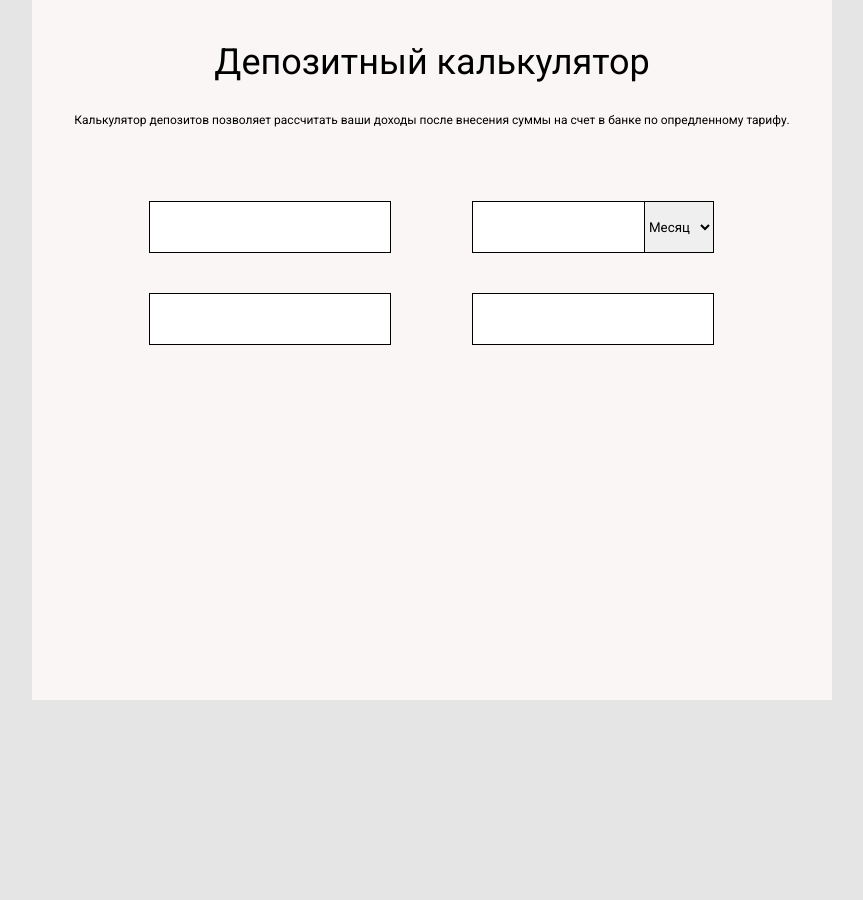
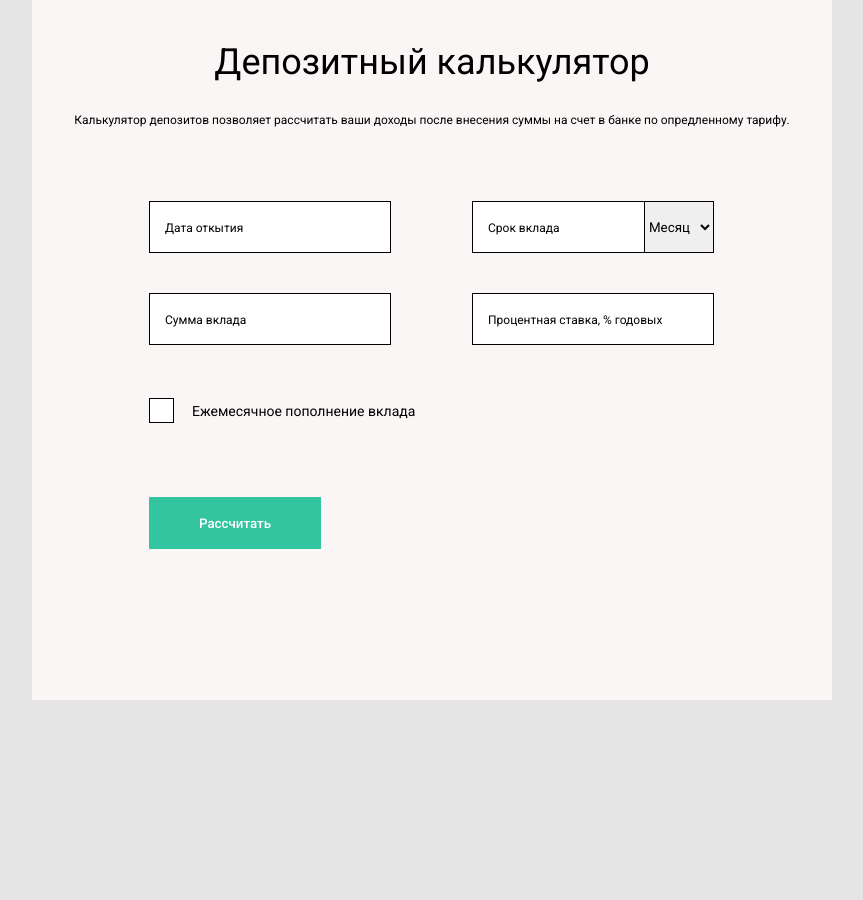
Before and after one commit to Slocksan/IQDevTestTask, a PHP site: page / in a window 1280 px wide. Shown: the part 44-944 px from the top of the page, without its empty margins (208-1071 px from the left). Run offline with PHP 8.4, Linux system fonts and the light colour scheme.

Commit message:
кнопка, чекбокс, тайтлы

```diff
--- a/index.html
+++ b/index.html
@@ -25,7 +25,11 @@
         </div>
         <form>
             <div class="form_row">
+                <div class="input_field">
                     <input id="start_date" class="datepicker-here input" type='text'>
+                    <title>Дата откытия</title>
+                </div>
+                <div class="input_field">
                     <div class="date_input">
                         <input id="date_count" class="input_date_count" type="text">
                         <div class="date_type_select custom-select">
@@ -35,15 +39,37 @@
                             </select>
                         </div>
                     </div>
+                    <title>Срок вклада</title>
+                </div>
             </div>
             <div class="form_row">
+                <div class="input_field">
                     <input id="sum_invest" class="input" type="text">
+                    <title>Сумма вклада</title>
+                </div>
+                <div class="input_field">
                     <input id="percent" class="input" type="text">
+                    <title>Процентная ставка, % годовых</title>
+                </div>
+            </div>
+            <div class="form_row">
+                <div class="monthly_add">
+                    <div id="monthly_add_checkbox" class="monthly_add_checkbox"><div id="ok_ellement"></div></div>
+                    <span class="monthly_add_text">Ежемесячное пополнение вклада</span>
+                </div>
+                <div class="input_field">
+                    <input id="sum_to_add" class="input" type="text">
+                    <title id="sum_to_add_title">Сумма пополнения вклада</title>
+                </div>
+            </div>
+            <div class="form_row">
+                <button type="button" class="to_count_button" >Рассчитать</button>
             </div>
         </form>
     </div>
 
     <script src="assets/js/jquery-3.6.0.min.js"></script>
     <script src="assets/air-datepicker-master/dist/js/datepicker.min.js"></script>
+    <script src="script.js"></script>
 </body>
 </html>
--- /dev/null
+++ b/script.js
@@ -0,0 +1,25 @@
+$( document ).ready(function() {
+    // Появление поля для ввода суммы для ежемесячного пополнения
+    let monthly_checkbox = document.getElementById("monthly_add_checkbox");
+    let monthly_okellement = document.getElementById("ok_ellement");
+    let sum_to_add = document.getElementById("sum_to_add");
+    let sum_to_add_title = document.getElementById("sum_to_add_title");
+
+    monthly_okellement.style.display = "none";
+
+    monthly_checkbox.addEventListener("click", function() {
+        console.log(monthly_okellement.style)
+        if(monthly_okellement.style.display === "none") {
+            monthly_okellement.style.display = "inline-block";
+            sum_to_add.style.display = "inline-block";
+            sum_to_add_title.style.display = "inline-block"
+        }
+        else {
+            monthly_okellement.style.display = "none";
+            sum_to_add.style.display = "none";
+            sum_to_add_title.style.display = "none";
+        }
+    })
+
+
+});
--- a/style.css
+++ b/style.css
@@ -74,32 +74,40 @@ form {
 
 .form_row {
     width: 100%;
+    height: 52px;
     margin-top: 40px;
+}
+
+.form_row:last-child {
+    margin-top: 60px;
 }
 
 .form_row * {
     display: inline-block;
+    vertical-align: middle;
 }
 
-form .input {
+.input {
+    display: inline-block;
     width: 216px;
     height: 30px;
     border: 1px solid #000000;
     padding: 20px 0 0 24px;
+    position: relative;
 }
 
-.form_row .input:first-child {
+.form_row .input_field:first-child {
     margin-right: 78px;
 }
 
-form .input_date_count {
+.input_date_count {
     width: 147px;
     height: 30px;
     border: 1px solid #000000;
     padding: 20px 0 0 24px;
 }
 
-form .input_date_type {
+.input_date_type {
     display: inline-block;
     width: 70px;
     height: 52px;
@@ -108,11 +116,76 @@ form .input_date_type {
     border: 1px solid #000000;
 }
 
-form .date_input {
+.date_input {
     width: 242px;
     height: 52px;
 }
 
-form .date_type_select {
+.date_type_select {
     float: right;
+    cursor: pointer;
 }
+
+.monthly_add {
+    height: 100%;
+    vertical-align: middle;
+    margin-right: 54px;
+}
+
+
+.monthly_add_checkbox {
+    margin-top: 13px;
+    margin-right: 15px;
+    width: 23px;
+    height: 23px;
+
+    cursor: pointer;
+
+    border: 1px solid #000000;
+    background-color: #ffffff;
+}
+
+.monthly_add_text {
+    margin-top: 13px;
+    font-size: 14px;
+}
+
+.to_count_button {
+    width: 172px;
+    height: 52px;
+    background: #33C4A0;
+    border: 1px solid #33C4A0;
+
+    cursor: pointer;
+
+    font-weight: 500;
+    color: #ffffff;
+}
+
+#ok_ellement {
+    border-bottom: 1px solid #000000;
+    border-left: 1px solid #000000;
+    box-sizing: border-box;
+    transform: rotate(-55.3deg);
+
+    display: none;
+
+    margin-left: 4px;
+
+    width: 15.81px;
+    height: 8.6px;
+}
+
+#sum_to_add {
+    display: none;
+}
+
+#sum_to_add_title {
+    display: none;
+}
+
+.input_field title {
+    position: absolute;
+    margin-left: -226px;
+    margin-top: 20px;
+}
```
Lines whose indentation alone changed are shown as unchanged.
